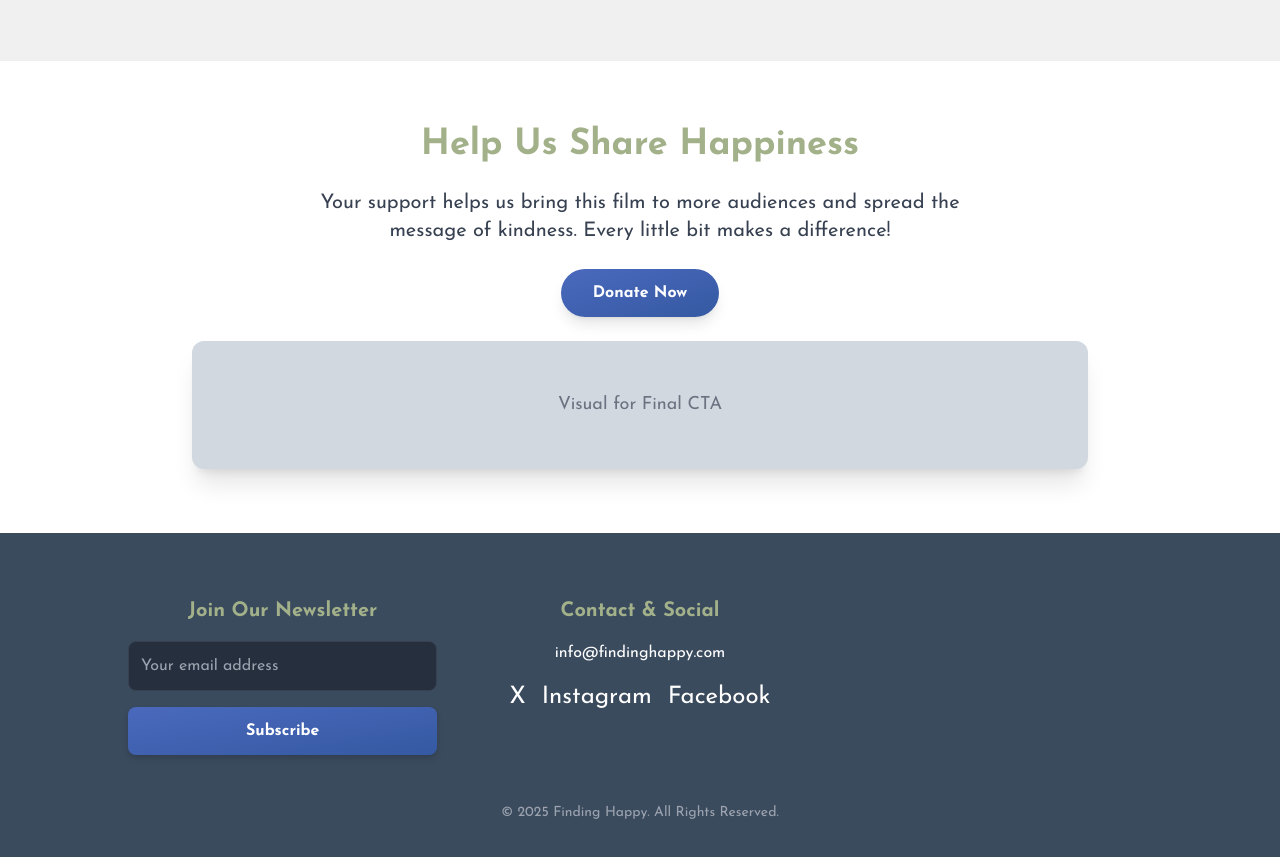
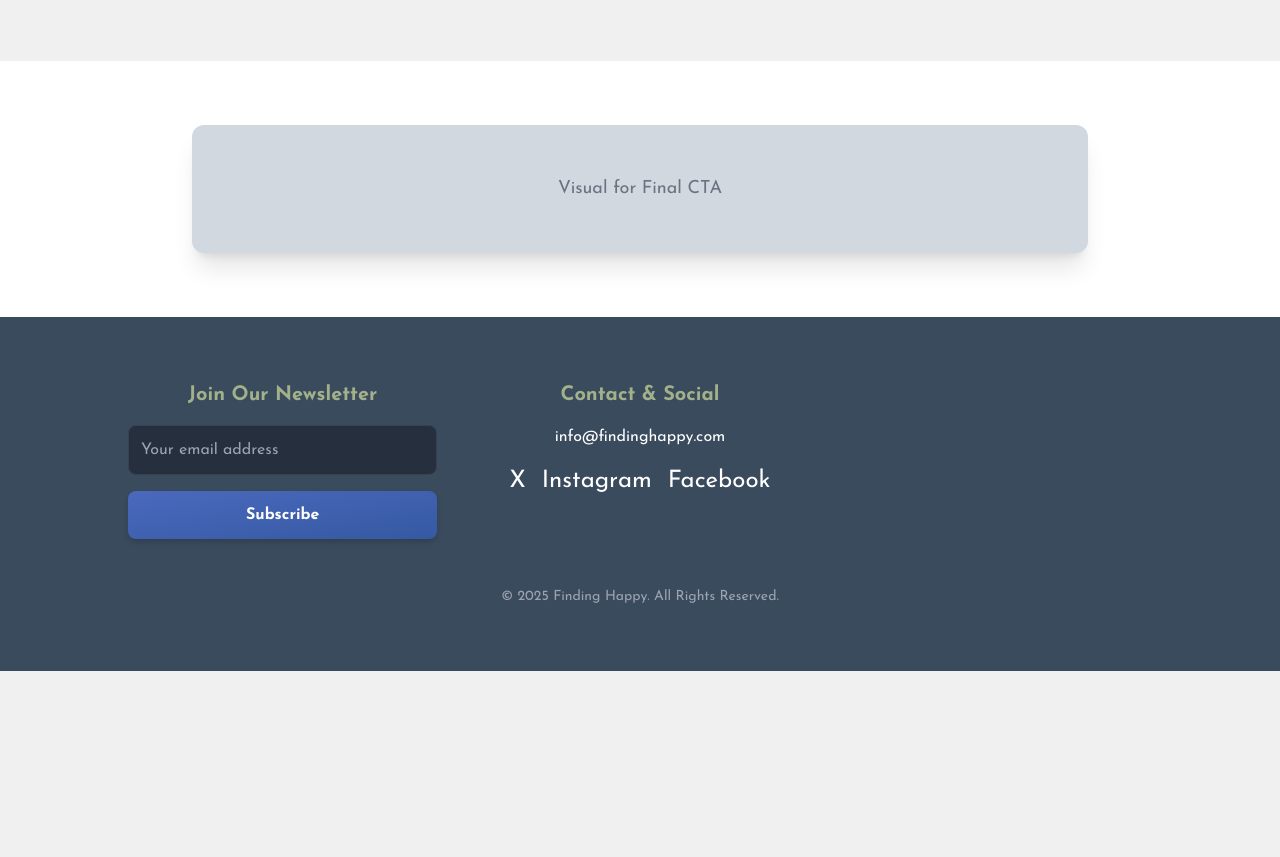
Before and after one commit to aterstallaco/findinghappywireframe, a plain HTML site: page index.html in a window 1280 px wide. Shown: the part 6880-7737 px from the top of the page. After the commit the page ends 7551 px from the top, so only its background shows below. Drawn offline with nearby package versions, Linux system fonts and the light colour scheme.

Commit message:
Update index.html

```diff
--- a/index.html
+++ b/index.html
@@ -279,9 +279,7 @@
         <!-- A final visual section with a call-to-action before the footer -->
         <section id="final-cta" class="py-16 px-8 bg-white text-center">
             <div class="max-w-4xl mx-auto space-y-6">
-                <h3 class="text-3xl md:text-4xl font-bold text-accent">Help Us Share Happiness</h3>
-                <p class="text-xl max-w-2xl mx-auto text-gray-700">Your support helps us bring this film to more audiences and spread the message of kindness. Every little bit makes a difference!</p>
-                <a href="#donate" class="btn-blue text-white font-bold py-3 px-8 rounded-full shadow-lg transition-transform hover:scale-105 inline-block">Donate Now</a>
+
                 <div class="w-full h-32 bg-[#d1d8e0] rounded-xl shadow-xl flex items-center justify-center text-gray-500 text-lg">
                     <span>Visual for Final CTA</span>
                 </div>
```
